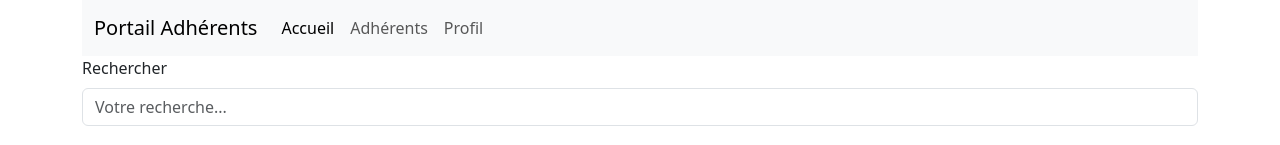
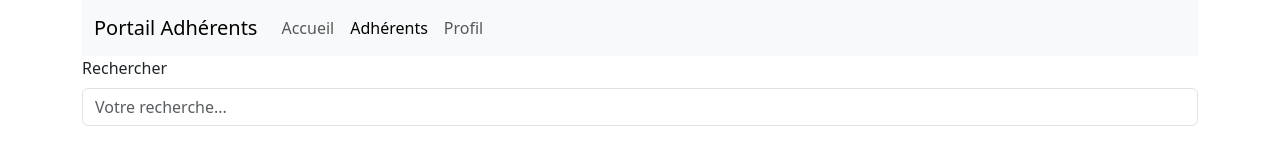
Before and after one commit to vmatheronintegrance/mini-portail-adherents, an Angular app: page /adherents in a window 1280 px wide. Shown: the top 145 px of the page. Built offline with nearby package versions, Linux system fonts and the light colour scheme.

Commit message:
fix: Lien actif navigation

```diff
--- a/src/app/header/header.html
+++ b/src/app/header/header.html
@@ -6,9 +6,9 @@
     </button>
     <div class="collapse navbar-collapse" id="navbarNavAltMarkup">
       <div class="navbar-nav">
-        <a class="nav-link active" aria-current="page" routerLink="/">Accueil</a>
-        <a class="nav-link" routerLink="/adherents">Adhérents</a>
-        <a class="nav-link" routerLink="/profil">Profil</a>
+        <a class="nav-link" routerLink="/" routerLinkActive="active" [routerLinkActiveOptions]="{ exact: true }" ariaCurrentWhenActive="page">Accueil</a>
+        <a class="nav-link" routerLink="/adherents" routerLinkActive="active" ariaCurrentWhenActive="page">Adhérents</a>
+        <a class="nav-link" routerLink="/profil" routerLinkActive="active" ariaCurrentWhenActive="page">Profil</a>
       </div>
     </div>
   </div>
--- a/src/app/header/header.ts
+++ b/src/app/header/header.ts
@@ -1,9 +1,9 @@
 import { Component } from '@angular/core';
-import { RouterLink } from '@angular/router';
+import { RouterLink, RouterLinkActive } from '@angular/router';
 
 @Component({
   selector: 'app-header',
-  imports: [RouterLink],
+  imports: [RouterLink, RouterLinkActive],
   templateUrl: './header.html',
   styleUrl: './header.scss',
 })
```
